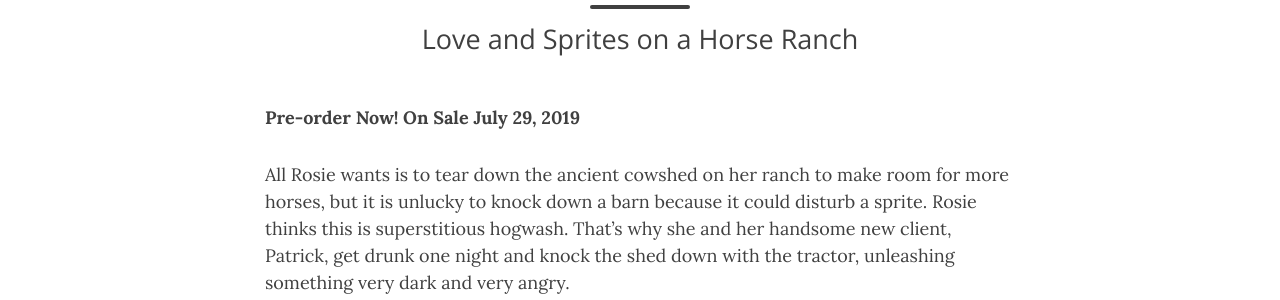
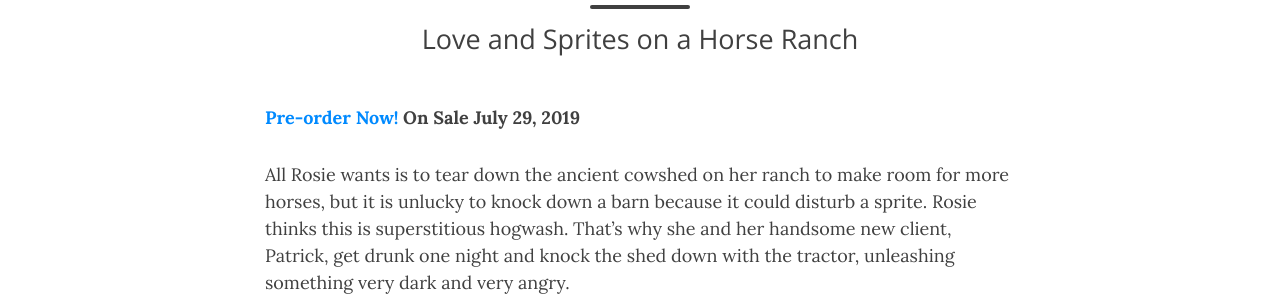
Before and after one commit to marenster/marenster.github.io, a Jekyll site: the page built from books/sparks.md, in a window 1280 px wide and 900 px high. Shown: the part 228-528 px from the top of the window. Built offline with Jekyll 4.4.1, drawn with Linux system fonts in a browser that asks for light colours; nearby versions of some CDN libraries; part of the change alters nothing that is shown.

```diff
--- a/books/sparks.md
+++ b/books/sparks.md
@@ -4,7 +4,7 @@ title:  "Sparks"
 subtitle: Love and Sprites on a Horse Ranch
 ---
 
-**Pre-order Now! On Sale July 29, 2019**
+**[Pre-order Now!](https://amzn.to/2JlV9pM) On Sale July 29, 2019**
 
 All Rosie wants is to tear down the ancient cowshed on her ranch to make room for more horses, but it is unlucky to knock down a barn because it could disturb a sprite. Rosie thinks this is superstitious hogwash. That’s why she and her handsome new client, Patrick, get drunk one night and knock the shed down with the tractor, unleashing something very dark and very angry.
 
```
